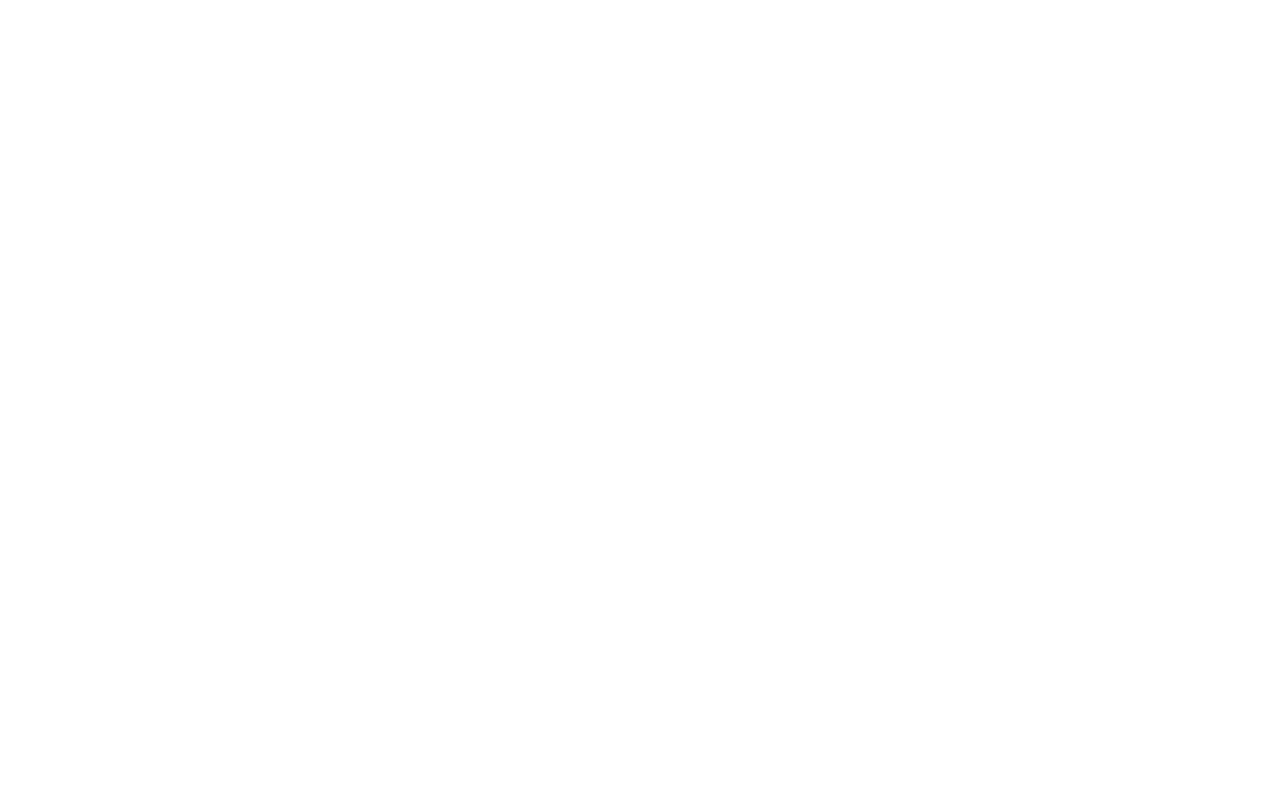
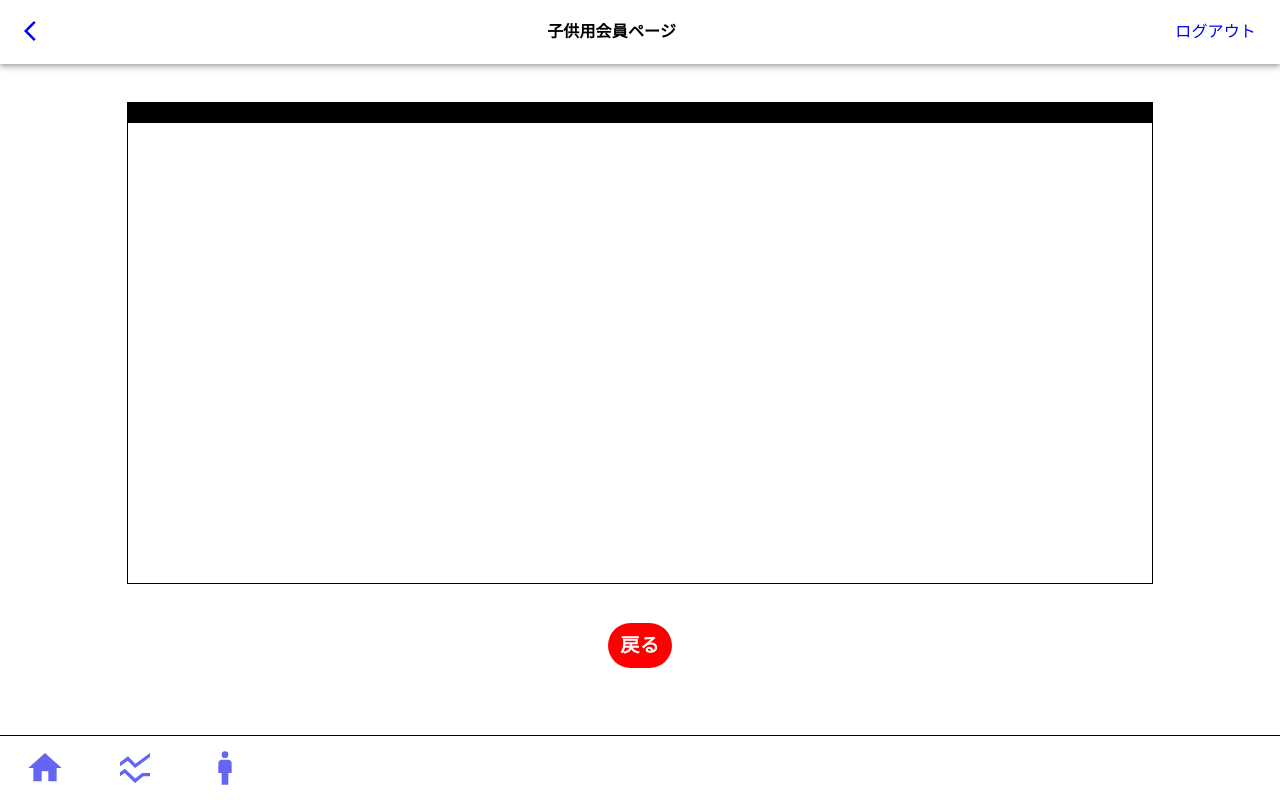
Before and after one commit to s-yuk/hf-frontend, a React (Vite) app: page /child/history in a window 1280 px wide. Before the commit this address had no page. Built offline with nearby package versions, Linux system fonts and the light colour scheme.

Commit message:
customerにpopup追加、close用のボタンを追加、あとは覚えてない

```diff
--- a/src/_index.js
+++ b/src/_index.js
@@ -3,5 +3,5 @@
 export { default as Signup } from './pages/Signup'
 export { default as ChildCustomer } from './pages/ChildCustomer'
 export { default as ChildHome } from './pages/ChildHome'
-// export { default as ChildHistory } from './pages/ChildHistory'
+export { default as ChildHistory } from './pages/ChildHistory'
 // export { default as ChildChart } from './pages/ChildChart'
--- a/src/components/Buttons.jsx
+++ b/src/components/Buttons.jsx
@@ -14,15 +14,16 @@
   p: 4,
 }
 
-export const SmallButton = ({ text }) => {
+export const SmallButton = ({ text, handleOpen }) => {
   return (
     <Button
+      onClick={handleOpen}
       sx={{
         width: '30%',
         bgcolor: 'red',
         borderRadius: '100px',
         color: 'white',
-        fontSize: '1.2rem',
+        fontSize: '0.8rem',
         fontWeight: '600',
         '&:hover': {
           bgcolor: 'rgb(228, 0, 0)',
@@ -34,18 +35,32 @@
   )
 }
 
-export const MiddleButton = ({ text }) => {
-  const [open, setOpen] = useState(false)
-  const handleOpen = () => setOpen(true)
-  const handleClose = () => setOpen(false)
+export const CloseSmall = ({ text, handleClose }) => {
+  return (
+    <Button
+      onClick={handleClose}
+      sx={{
+        width: '30%',
+        bgcolor: 'red',
+        borderRadius: '100px',
+        color: 'white',
+        fontSize: '0.8rem',
+        fontWeight: '600',
+        '&:hover': {
+          bgcolor: 'rgb(228, 0, 0)',
+        },
+      }}
+    >
+      {text}
+    </Button>
+  )
+}
 
-  const click = () => {
-    console.log(1)
-    setOpen(true)
-  }
+export const MiddleButton = ({ text, handleOpen }) => {
   return (
     <Box>
       <Button
+        onClick={handleOpen}
         sx={{
           width: '50%',
           bgcolor: 'red',
@@ -57,26 +72,9 @@
             bgcolor: 'rgb(228, 0, 0)',
           },
         }}
-        onClick={click}
       >
         {text}
       </Button>
-
-      <Modal
-        open={open}
-        onClose={(e) => setOpen(false)}
-        aria-labelledby='modal-modal-title'
-        aria-describedby='modal-modal-description'
-      >
-        <Box sx={style}>
-          <Typography id='modal-modal-title' variant='h6' component='h2'>
-            Text in a modal
-          </Typography>
-          <Typography id='modal-modal-description' sx={{ mt: 2 }}>
-            Duis mollis, est non commodo luctus, nisi erat porttitor ligula.
-          </Typography>
-        </Box>
-      </Modal>
     </Box>
   )
 }
--- a/src/components/Header.jsx
+++ b/src/components/Header.jsx
@@ -2,7 +2,7 @@
 import { AppBar, Toolbar, Typography } from '@mui/material'
 import { Link } from 'react-router-dom'
 
-export const Header = ({ title }) => {
+export const Header = ({ title, name }) => {
   return (
     <AppBar position='static' sx={{ bgcolor: 'white' }}>
       <Toolbar
--- a/src/components/IconTabs.jsx
+++ b/src/components/IconTabs.jsx
@@ -7,7 +7,7 @@
 export default function IconTabs() {
   return (
     <div className='TabBottom'>
-      <Tabs>
+      <Tabs style={{ margin: 'auto', width: '100%' }}>
         <Link to={'/child'}>
           <Tab icon={<Home sx={{ fontSize: 40 }} />} aria-label='phone' />
         </Link>
--- /dev/null
+++ b/src/css/childhistory.css
@@ -0,0 +1,25 @@
+.historybox {
+  width: 100%;
+  height: 60vh;
+  margin: auto;
+  display: grid;
+  top: 10%;
+  justify-items: center;
+  align-items: center;
+  grid-template-columns: 1fr;
+}
+
+.history {
+  border: solid black 1px;
+  margin-top: 3%;
+  width: 80%;
+  height: 60vh;
+}
+
+.topmargin {
+  margin-top: 3%;
+}
+
+.item {
+  border: solid black 1px;
+}
--- a/src/pages/App.jsx
+++ b/src/pages/App.jsx
@@ -1,5 +1,5 @@
 import { BrowserRouter, Routes, Route } from 'react-router-dom'
-import { Signup, Login, ChildCustomer, ChildHome } from '../_index.js'
+import { Signup, Login, ChildCustomer, ChildHome, ChildHistory } from '../_index.js'
 
 const App = () => {
   return (
@@ -10,8 +10,8 @@
         <Route path={'/signup'} element={<Signup />} />
         <Route path={'/child'} element={<ChildHome />} />
         <Route path={'/child/customer'} element={<ChildCustomer />} />
-        {/* <Route path={'/child/history'} element={<ChildHistory />} />
-        <Route path={'/child/chart'} element={<ChildChart />} /> */}
+        <Route path={'/child/history'} element={<ChildHistory />} />
+        {/* <Route path={'/child/chart'} element={<ChildChart />} /> */}
       </Routes>
     </BrowserRouter>
   )
--- a/src/pages/ChildCustomer.jsx
+++ b/src/pages/ChildCustomer.jsx
@@ -3,8 +3,8 @@
 import TextField from '@mui/material/TextField'
 import {} from '../_index.js'
 import IconTabs from '../components/IconTabs.jsx'
-import '../css/customer.css'
-import { MiddleButton } from '../components/Buttons'
+import '../css/ChildCustomer.css'
+import { MiddleButton, SmallButton, CloseSmall } from '../components/Buttons'
 import { useState } from 'react'
 import { Header } from '../components/Header'
 import { Modal, Box, Typography, Button } from '@mui/material'
@@ -22,32 +22,15 @@
 }
 
 const ChildCustomer = () => {
-  const [open, setOpen] = useState(false)
-  const handleOpen = () => setOpen(true)
   const handleClose = () => setOpen(false)
 
-  const handleClick = () => {
+  const [open, setOpen] = useState(false)
+  const handleOpen = () => {
     setOpen(true)
-    console.log(open)
   }
 
   return (
     <Box>
-      <Modal
-        open={open}
-        onClose={(e) => setOpen(false)}
-        aria-labelledby='modal-modal-title'
-        aria-describedby='modal-modal-description'
-      >
-        <Box sx={style}>
-          <Typography id='modal-modal-title' variant='h6' component='h2'>
-            Text in a modal
-          </Typography>
-          <Typography id='modal-modal-description' sx={{ mt: 2 }}>
-            Duis mollis, est non commodo luctus, nisi erat porttitor ligula.
-          </Typography>
-        </Box>
-      </Modal>
       <Header title='子供用会員ページ' />
       <div className='background2'>
         <div className='customerdata'>
@@ -71,16 +54,52 @@
           />
           <TextField
             id='standard-multiline-flexible'
+            x
             label='メールアドレス'
             onChange={(e) => handleChange(e)}
             variant='standard'
           />
           <div style={{ textAlign: 'center' }}>
-            <MiddleButton text='変更' />
+            <MiddleButton text='変更' handleOpen={handleOpen} />
+          </div>
+          <Modal
+            open={open}
+            onClose={() => setOpen(false)}
+            aria-labelledby='modal-modal-title'
+            aria-describedby='modal-modal-description'
+          >
+            <Box
+              sx={{
+                position: 'absolute',
+                top: '50%',
+                left: '50%',
+                transform: 'translate(-50%, -50%)',
+                width: '60%',
+                bgcolor: 'background.paper',
+                border: '2px solid #000',
+                boxShadow: 24,
+                p: 4,
+                textAlign: 'center',
+              }}
+            >
+              <Typography id='modal-modal-title' variant='h6' component='h2'>
+                変更完了しました。
+              </Typography>
+
+              <CloseSmall text='戻る' handleClose={handleClose}></CloseSmall>
+            </Box>
+          </Modal>
+          <div
+            style={{
+              textAlign: 'center',
+            }}
+          >
+            <SmallButton text='アカウント削除' sx={{}} />
           </div>
         </div>
-        <MiddleButton text='アカウント削除' sx={{}} />
-        <IconTabs />
+        <div style={{ margin: '0 auto' }}>
+          <IconTabs />
+        </div>
       </div>
     </Box>
   )
--- a/src/pages/ChildHistory.jsx
+++ b/src/pages/ChildHistory.jsx
@@ -1,8 +1,9 @@
 import * as React from 'react'
 import TextField from '@mui/material/TextField'
+import { Link } from 'react-router-dom'
 import {} from '../_index.js'
+import '../css/childhistory.css'
 import IconTabs from '../components/IconTabs.jsx'
-import '../css/customer.css'
 import { MiddleButton } from '../components/Buttons'
 import { useState } from 'react'
 import { Header } from '../components/Header'
@@ -19,55 +20,25 @@
     <>
       <Header title='子供用会員ページ' />
       <div className='background2'>
-        <div className='customerdata'>
-          <TextField
-            id='standard-multiline-flexible'
-            label='名前'
-            multiline
-            maxRows={4}
-            defaultValue={name}
-            onChange={(e) => handleChange(e)}
-            variant='standard'
-          />
-          <TextField
-            id='standard-multiline-flexible'
-            label='パスワード'
-            multiline
-            maxRows={4}
-            defaultValue={pass}
-            onChange={(e) => handleChange(e)}
-            variant='standard'
-          />
-          <TextField
-            id='standard-multiline-flexible'
-            label='新しいパスワード'
-            multiline
-            maxRows={4}
-            defaultValue={newpass}
-            onChange={(e) => handleChange(e)}
-            variant='standard'
-          />
-          <TextField
-            id='standard-multiline-flexible'
-            label='メールアドレス'
-            multiline
-            maxRows={4}
-            defaultValue={mail}
-            onChange={(e) => handleChange(e)}
-            variant='standard'
-          />
-          <div style={{ textAlign: 'center' }}>
-            <MiddleButton
-              text='変更'
-              sx={{
-                alignItems: 'center',
-                justify: 'center',
-              }}
-            />
+        <div className='historybox'>
+          <div className='history'>
+            <div className='item'></div>
+            <div className='item'></div>
+            <div className='item'></div>
+            <div className='item'></div>
+            <div className='item'></div>
+            <div className='item'></div>
+            <div className='item'></div>
+            <div className='item'></div>
+            <div className='item'></div>
+            <div className='item'></div>
+          </div>
+          <div className='topmargin'>
+            <Link to='/child'>
+              <MiddleButton text='戻る'></MiddleButton>
+            </Link>
           </div>
         </div>
-
-        <MiddleButton text='アカウント削除' sx={{}} />
         <footer>
           <IconTabs />
         </footer>
--- a/src/pages/ChildHome.jsx
+++ b/src/pages/ChildHome.jsx
@@ -2,9 +2,10 @@
 import IconTabs from '../components/IconTabs'
 
 const ChildHome = () => {
+  const name = 'a'
   return (
     <>
-      <Header title='子ども用メインページ' />
+      <Header title='子ども用メインページ' name={name} />
       <IconTabs />
     </>
   )
--- a/src/pages/Login.jsx
+++ b/src/pages/Login.jsx
@@ -26,7 +26,6 @@
           </Link>
         </div>
       </div>
-      <footer></footer>
     </>
   )
 }
```
Also changed, not shown: src/css/ChildCustomer.css (renamed from src/css/customer.css).
